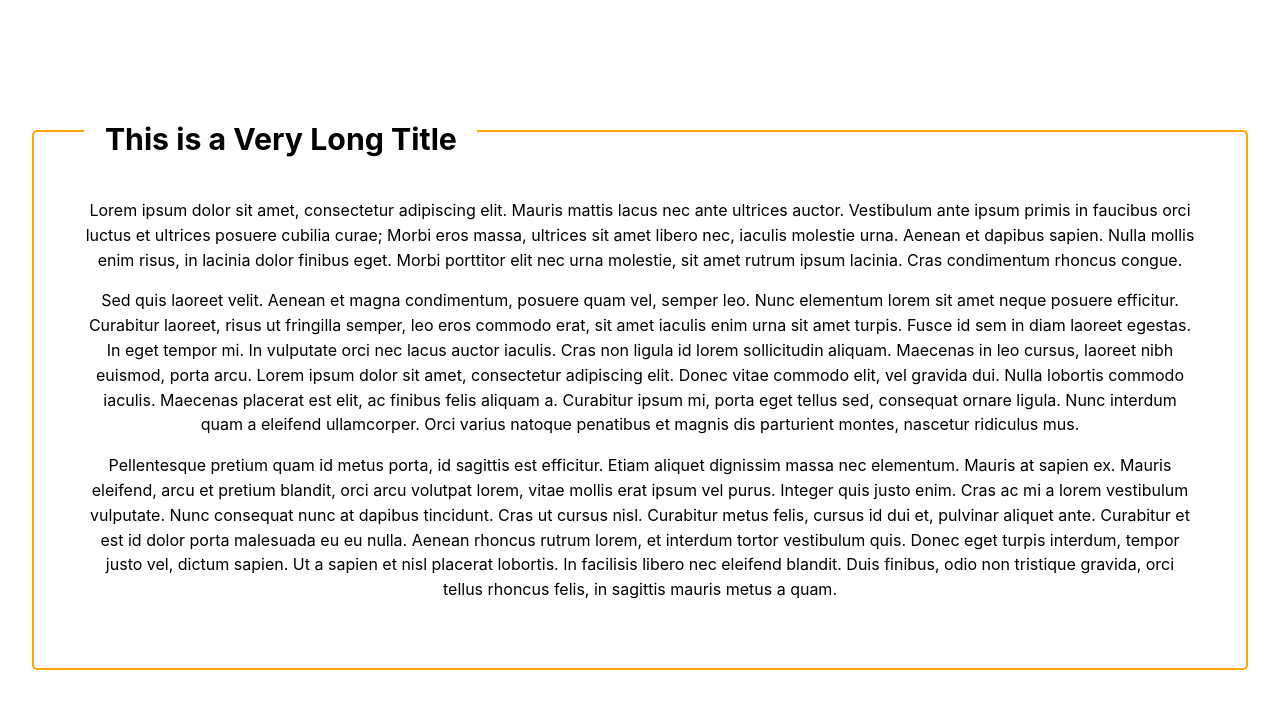
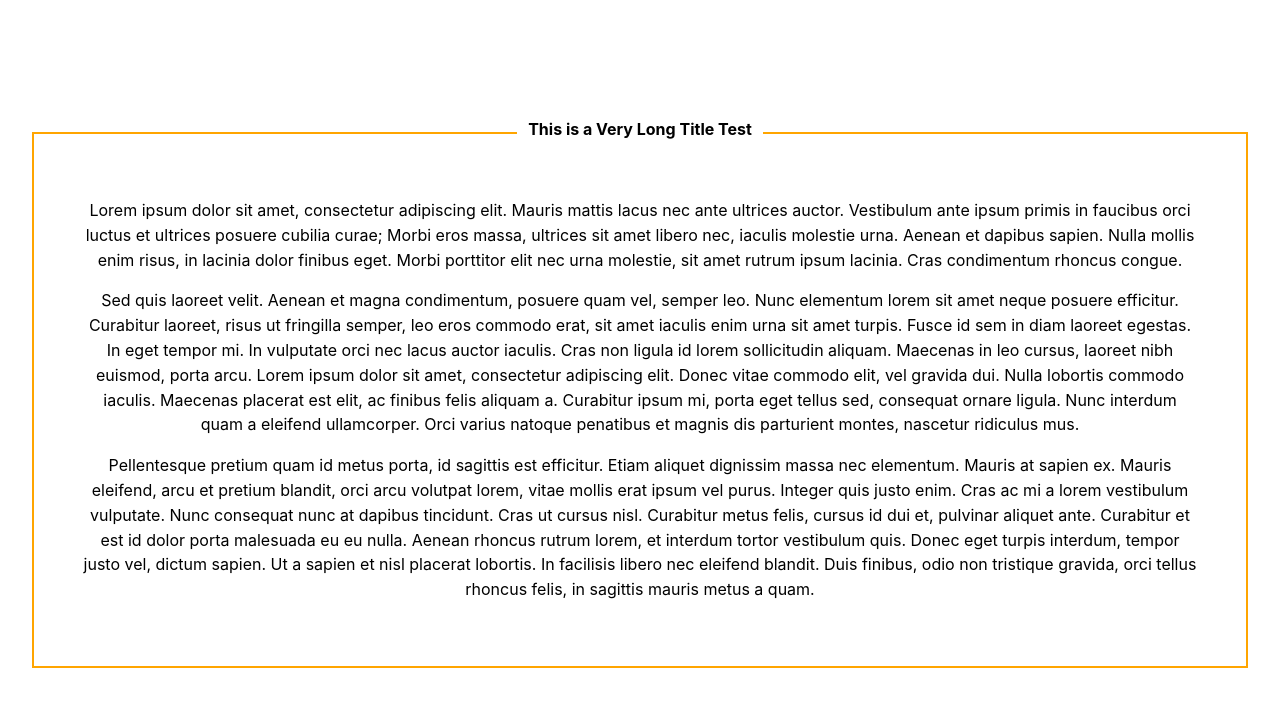
Before and after one commit to leechuckfon/ComponentLibrary-Custom, a React (Vite) app: page / in a window 1280 px wide. Shown: the top 708 px of the page. Built offline with nearby package versions, Linux system fonts and the light colour scheme.

Commit message:
transparent now

```diff
--- a/src/App.css
+++ b/src/App.css
@@ -43,20 +43,3 @@
 .read-the-docs {
   color: #888;
 }
-
-
-.container {
-  border: 2px orange solid;
-  border-radius: 0.5ch;
-  padding: 5ch;
-  position: relative;
-}
-
-.container__title {
-  font-weight: bold;
-  font-size: 3ch;
-  position: absolute;
-  top: -2vh;
-  background-color: white;
-  padding: 0 1ch;
-}
--- a/src/App.tsx
+++ b/src/App.tsx
@@ -1,9 +1,8 @@
 import { useState } from "react";
-import reactLogo from "./assets/react.svg";
-import viteLogo from "/vite.svg";
 import "./App.css";
 import "@mantine/core/styles.css";
-import { MantineProvider, Paper, Text } from "@mantine/core";
+import { MantineProvider } from "@mantine/core";
+import { BorderedContainer } from "./components/bordered-text/bordered-text";
 
 function App() {
   const [count, setCount] = useState(0);
@@ -11,49 +10,7 @@ function App() {
   return (
     <>
       <MantineProvider>
-        <div className="container">
-          <div className="container__title">This is a Very Long Title</div>
-          <p>
-            Lorem ipsum dolor sit amet, consectetur adipiscing elit. Mauris
-            mattis lacus nec ante ultrices auctor. Vestibulum ante ipsum primis
-            in faucibus orci luctus et ultrices posuere cubilia curae; Morbi
-            eros massa, ultrices sit amet libero nec, iaculis molestie urna.
-            Aenean et dapibus sapien. Nulla mollis enim risus, in lacinia dolor
-            finibus eget. Morbi porttitor elit nec urna molestie, sit amet
-            rutrum ipsum lacinia. Cras condimentum rhoncus congue.
-          </p>
-
-          <p>
-            Sed quis laoreet velit. Aenean et magna condimentum, posuere quam
-            vel, semper leo. Nunc elementum lorem sit amet neque posuere
-            efficitur. Curabitur laoreet, risus ut fringilla semper, leo eros
-            commodo erat, sit amet iaculis enim urna sit amet turpis. Fusce id
-            sem in diam laoreet egestas. In eget tempor mi. In vulputate orci
-            nec lacus auctor iaculis. Cras non ligula id lorem sollicitudin
-            aliquam. Maecenas in leo cursus, laoreet nibh euismod, porta arcu.
-            Lorem ipsum dolor sit amet, consectetur adipiscing elit. Donec vitae
-            commodo elit, vel gravida dui. Nulla lobortis commodo iaculis.
-            Maecenas placerat est elit, ac finibus felis aliquam a. Curabitur
-            ipsum mi, porta eget tellus sed, consequat ornare ligula. Nunc
-            interdum quam a eleifend ullamcorper. Orci varius natoque penatibus
-            et magnis dis parturient montes, nascetur ridiculus mus.
-          </p>
-
-          <p>
-            Pellentesque pretium quam id metus porta, id sagittis est efficitur.
-            Etiam aliquet dignissim massa nec elementum. Mauris at sapien ex.
-            Mauris eleifend, arcu et pretium blandit, orci arcu volutpat lorem,
-            vitae mollis erat ipsum vel purus. Integer quis justo enim. Cras ac
-            mi a lorem vestibulum vulputate. Nunc consequat nunc at dapibus
-            tincidunt. Cras ut cursus nisl. Curabitur metus felis, cursus id dui
-            et, pulvinar aliquet ante. Curabitur et est id dolor porta malesuada
-            eu eu nulla. Aenean rhoncus rutrum lorem, et interdum tortor
-            vestibulum quis. Donec eget turpis interdum, tempor justo vel,
-            dictum sapien. Ut a sapien et nisl placerat lobortis. In facilisis
-            libero nec eleifend blandit. Duis finibus, odio non tristique
-            gravida, orci tellus rhoncus felis, in sagittis mauris metus a quam.
-          </p>
-        </div>
+        <BorderedContainer title="This is a Very Long Title Test"></BorderedContainer>
       </MantineProvider>
     </>
   );
--- a/src/components/bordered-text/bordered-text.module.scss
+++ b/src/components/bordered-text/bordered-text.module.scss
@@ -0,0 +1,55 @@
+.container {
+    border-radius: 0.5ch;
+    position: relative;
+    background-color: transparent;
+
+    &::before {
+        border-bottom: 2px orange solid;
+        width: 100%;
+        height: 100%;
+        position: absolute;
+        padding: 5ch;
+        left: 0;
+        content: '';
+    }
+
+    &__content {
+        padding: 5ch;
+    }
+
+    &__title {
+        display: flex;
+        width: 100%;
+        height: 100%;
+        position: absolute;
+
+        &__text {
+            text-align: center;
+            font-weight: bold;
+            position: relative;
+            padding: 0 1ch;
+            top: -1.5ch;
+        }
+    }
+}
+
+.b {
+    &l {
+        border-left: 2px orange solid;
+        border-top: 2px orange solid;
+        position: relative;
+        flex-grow: 1;
+    }
+
+    &c {
+        border-top: 2px transparent solid;
+        display: flex;
+        justify-content: center;
+    }
+
+    &r {
+        border-right: 2px orange solid;
+        border-top: 2px orange solid;
+        flex-grow: 1;
+    }
+}
--- a/src/components/bordered-text/bordered-text.tsx
+++ b/src/components/bordered-text/bordered-text.tsx
@@ -0,0 +1,64 @@
+import type { PropsWithChildren } from "react";
+import styles from "./bordered-text.module.scss";
+
+interface BorderedContainerProps extends PropsWithChildren {
+  title: string;
+}
+
+export function BorderedContainer({ title }: BorderedContainerProps) {
+  return (
+    <div className={styles.container}>
+      <div className={styles.container__title}>
+        <div className={styles.bl}></div>
+        <div className={styles.bc}>
+          <span className={styles.container__title__text} id="title">
+            {title}
+          </span>
+        </div>
+        <div className={styles.br}></div>
+      </div>
+      <div className={styles.container__content}>
+        <p>
+          Lorem ipsum dolor sit amet, consectetur adipiscing elit. Mauris mattis
+          lacus nec ante ultrices auctor. Vestibulum ante ipsum primis in
+          faucibus orci luctus et ultrices posuere cubilia curae; Morbi eros
+          massa, ultrices sit amet libero nec, iaculis molestie urna. Aenean et
+          dapibus sapien. Nulla mollis enim risus, in lacinia dolor finibus
+          eget. Morbi porttitor elit nec urna molestie, sit amet rutrum ipsum
+          lacinia. Cras condimentum rhoncus congue.
+        </p>
+
+        <p>
+          Sed quis laoreet velit. Aenean et magna condimentum, posuere quam vel,
+          semper leo. Nunc elementum lorem sit amet neque posuere efficitur.
+          Curabitur laoreet, risus ut fringilla semper, leo eros commodo erat,
+          sit amet iaculis enim urna sit amet turpis. Fusce id sem in diam
+          laoreet egestas. In eget tempor mi. In vulputate orci nec lacus auctor
+          iaculis. Cras non ligula id lorem sollicitudin aliquam. Maecenas in
+          leo cursus, laoreet nibh euismod, porta arcu. Lorem ipsum dolor sit
+          amet, consectetur adipiscing elit. Donec vitae commodo elit, vel
+          gravida dui. Nulla lobortis commodo iaculis. Maecenas placerat est
+          elit, ac finibus felis aliquam a. Curabitur ipsum mi, porta eget
+          tellus sed, consequat ornare ligula. Nunc interdum quam a eleifend
+          ullamcorper. Orci varius natoque penatibus et magnis dis parturient
+          montes, nascetur ridiculus mus.
+        </p>
+
+        <p>
+          Pellentesque pretium quam id metus porta, id sagittis est efficitur.
+          Etiam aliquet dignissim massa nec elementum. Mauris at sapien ex.
+          Mauris eleifend, arcu et pretium blandit, orci arcu volutpat lorem,
+          vitae mollis erat ipsum vel purus. Integer quis justo enim. Cras ac mi
+          a lorem vestibulum vulputate. Nunc consequat nunc at dapibus
+          tincidunt. Cras ut cursus nisl. Curabitur metus felis, cursus id dui
+          et, pulvinar aliquet ante. Curabitur et est id dolor porta malesuada
+          eu eu nulla. Aenean rhoncus rutrum lorem, et interdum tortor
+          vestibulum quis. Donec eget turpis interdum, tempor justo vel, dictum
+          sapien. Ut a sapien et nisl placerat lobortis. In facilisis libero nec
+          eleifend blandit. Duis finibus, odio non tristique gravida, orci
+          tellus rhoncus felis, in sagittis mauris metus a quam.
+        </p>
+      </div>
+    </div>
+  );
+}
```
